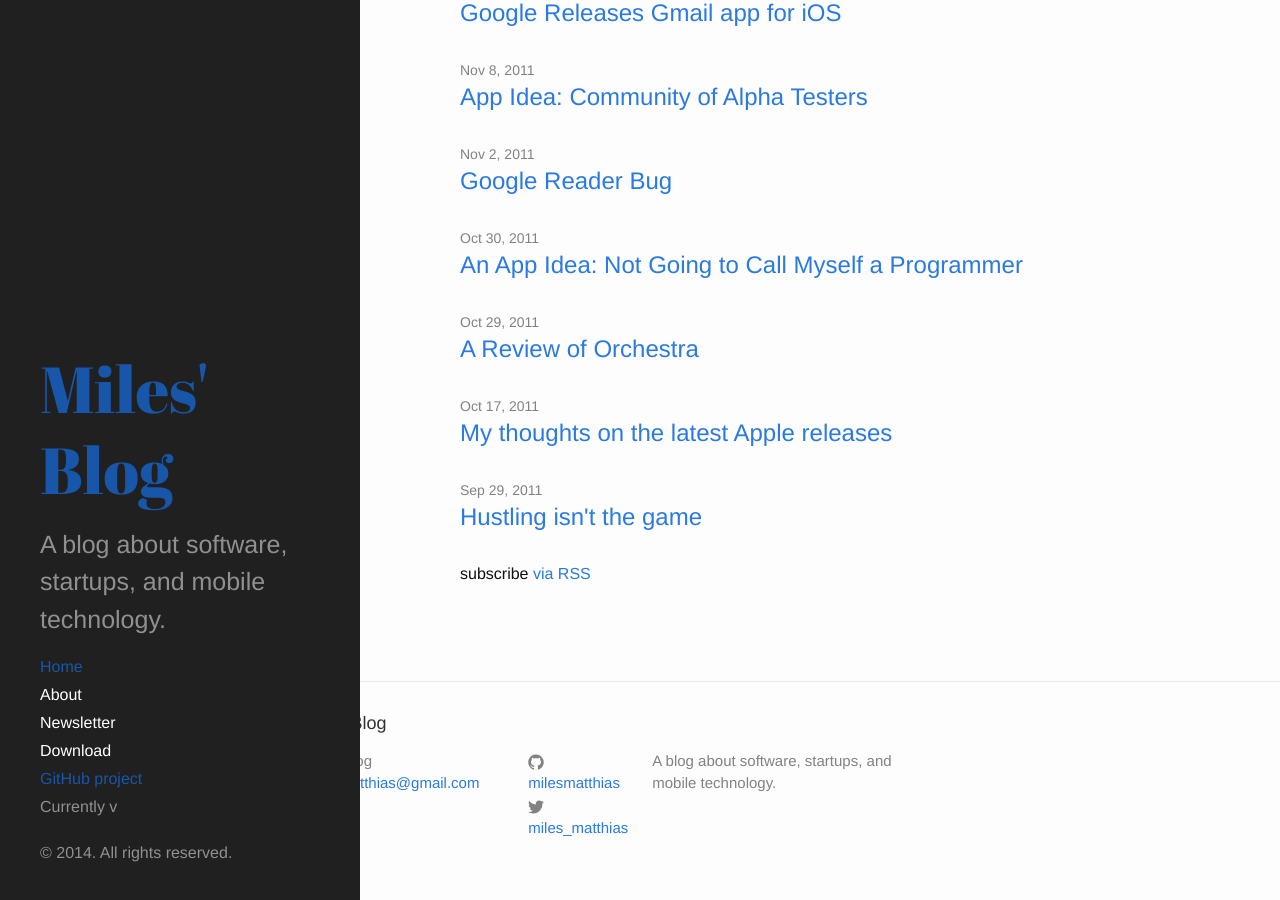
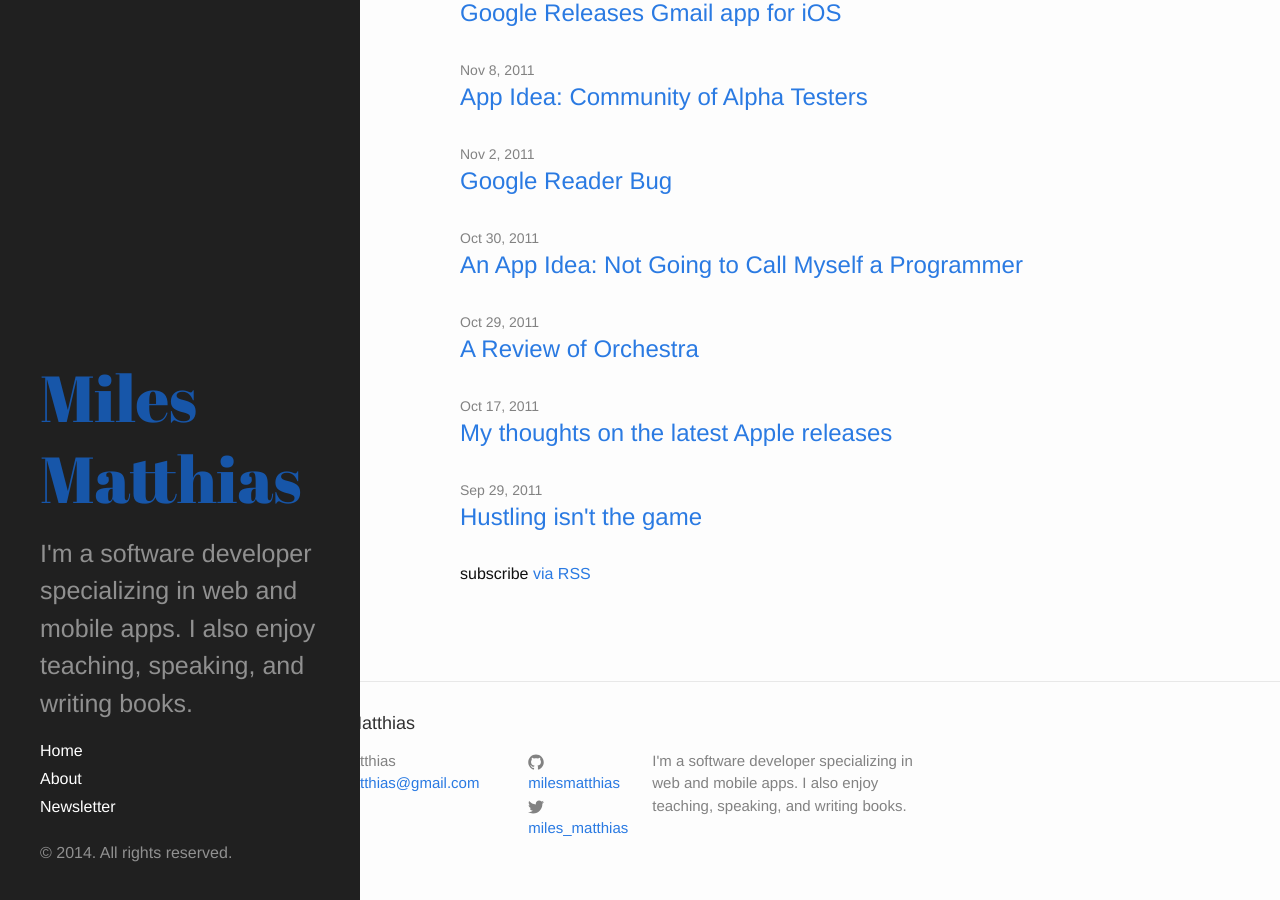
Before and after one commit to milesmatthias/milesmatthias.github.io, a Jekyll site: the page built from index.html, in a window 1280 px wide and 900 px high, scrolled down 6998 px. Built offline with Jekyll 4.4.1, drawn with Linux system fonts in a browser that asks for light colours.

Commit message:
updated description, title, and nav

```diff
--- a/_config.yml
+++ b/_config.yml
@@ -1,8 +1,8 @@
 # Site settings
-title: "Miles' Blog"
+title: "Miles Matthias"
 email: miles.matthias@gmail.com
 description: > # this means to ignore newlines until "baseurl:"
-  A blog about software, startups, and mobile technology.
+  I'm a software developer specializing in web and mobile apps. I also enjoy teaching, speaking, and writing books.
 baseurl: "" # the subpath of your site, e.g. /blog/
 url: "http://milesmatthias.com" # the base hostname & protocol for your site
 twitter_username: miles_matthias
--- a/_includes/sidebar.html
+++ b/_includes/sidebar.html
@@ -10,12 +10,7 @@
     </div>
 
     <nav class="sidebar-nav">
-      <a class="sidebar-nav-item{% if page.url == site.baseurl %} active{% endif %}" href="{{ site.baseurl }}">Home</a>
-
-      {% comment %}
-        The code below dynamically generates a sidebar nav of pages with
-        `layout: page` in the front-matter. See readme for usage.
-      {% endcomment %}
+      <a class="sidebar-nav-item{% if page.url == site.baseurl %} active{% endif %}" href="/">Home</a>
 
       {% assign pages_list = site.pages %}
       {% for node in pages_list %}
@@ -26,9 +21,6 @@
         {% endif %}
       {% endfor %}
 
-      <a class="sidebar-nav-item" href="{{ site.github.repo }}/archive/v{{ site.version }}.zip">Download</a>
-      <a class="sidebar-nav-item" href="{{ site.github.repo }}">GitHub project</a>
-      <span class="sidebar-nav-item">Currently v{{ site.version }}</span>
     </nav>
 
     <p>&copy; {{ site.time | date: '%Y' }}. All rights reserved.</p>
```
